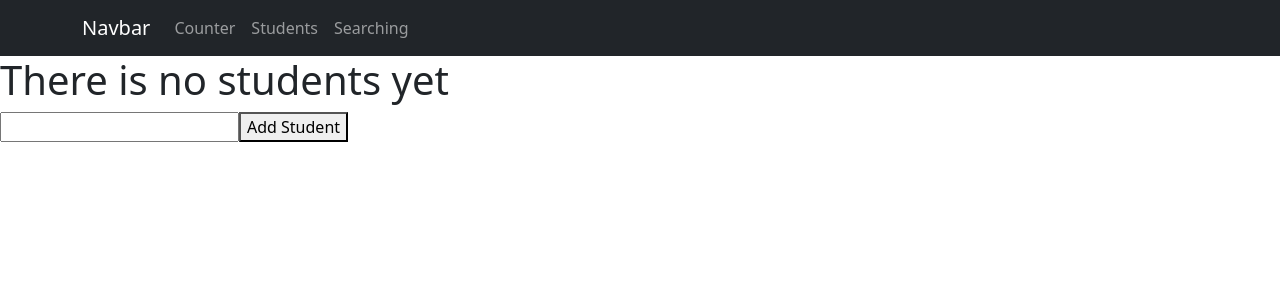
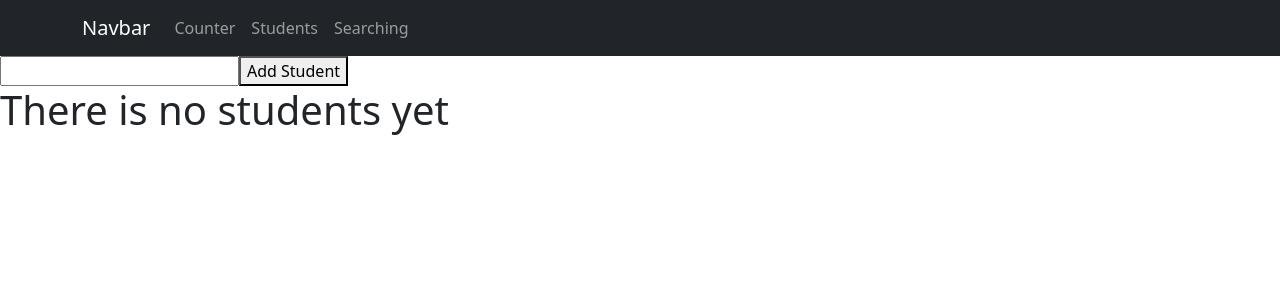
Before and after one commit to Lougles/fast-frontend, a React (Create React App) app: page /student in a window 1280 px wide. Shown: the top 300 px of the page. Built offline with nearby package versions, Linux system fonts and the light colour scheme.

Commit message:
student form with old reducer is working

```diff
--- a/src/components/StudentPage.jsx
+++ b/src/components/StudentPage.jsx
@@ -1,17 +1,17 @@
-import React, { useState } from 'react'
+import React from 'react'
 import { useDispatch, useSelector } from 'react-redux'
 import { v4 as uuidv4 } from 'uuid';
 import { ADD_STUDENT_CREATOR } from '../store/studentReducer';
 
 const StudentPage = () => {
-  const [input, setInput] = useState();
   const {students} = useSelector(state => state.student);
   const dispatch = useDispatch();
 
   const handleSubmit = (e) => {
     e.preventDefault();
     const form = e.currentTarget;
-    const input = form.elements.name.value;
+    const input = form.elements.vova.value;
+    console.log(form.elements.vova.value)
     const user = {
       id: uuidv4(),
       name: input
@@ -19,17 +19,12 @@ const StudentPage = () => {
     dispatch(ADD_STUDENT_CREATOR(user));
     form.reset();
   }
-  function AddStudent(name) {
-    const user = {
-      id: uuidv4(),
-      name: name
-    }
-    console.log(user);
-    dispatch(ADD_STUDENT_CREATOR(user));
-  }
-
   return (
     <div>
+      <form onSubmit={handleSubmit}>
+        <input type='text' name='vova'></input>
+        <button type='submit'>Add Student</button>
+      </form>
       {students.length ?
       students.map(student =>
         <div key={student.id}>{student.name}</div>
@@ -37,11 +32,6 @@ const StudentPage = () => {
       :
       <h1>There is no students yet</h1>
       }
-      <form onSubmit={handleSubmit}>
-        <input type='text' name='name'></input>
-        <button type='submit'>Add Student</button>
-      </form>
-      {/* <button onClick={() => AddStudent(prompt())}>TEST</button> */}
     </div>
   )
 }
```
